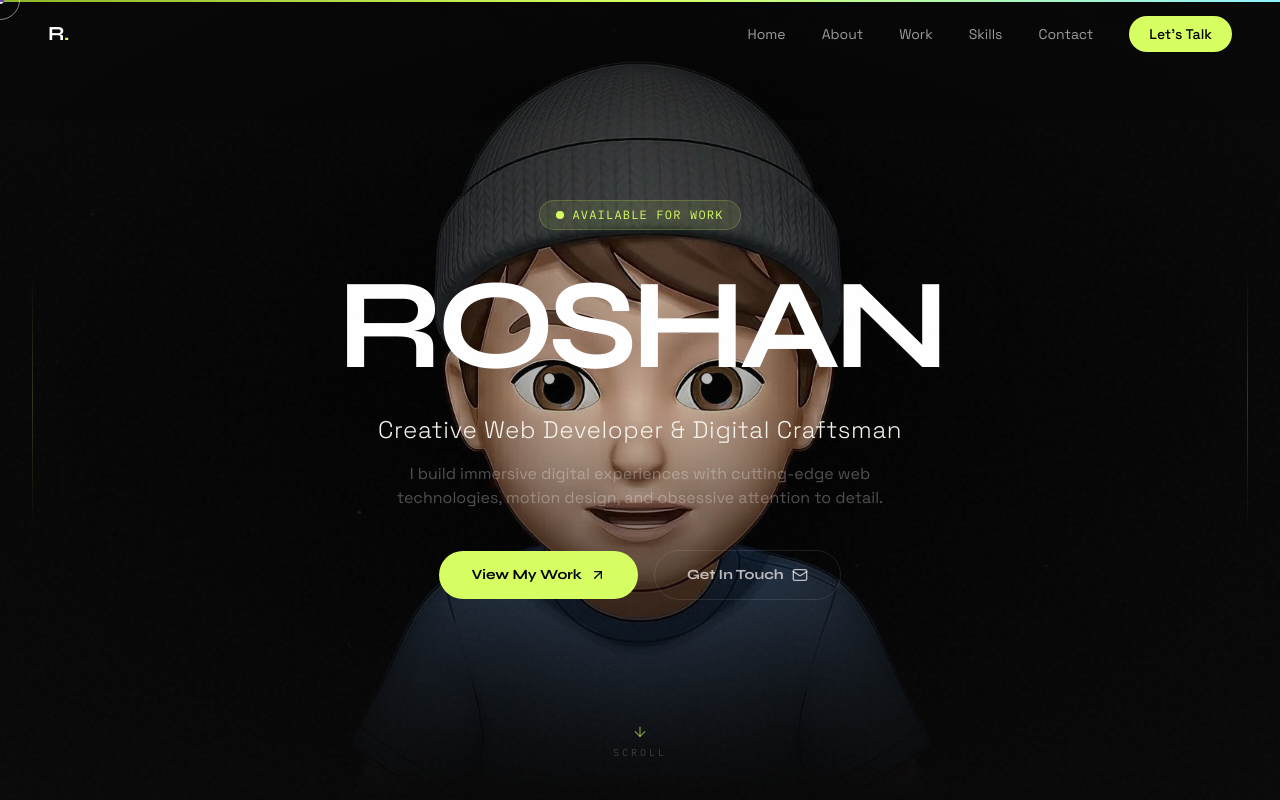
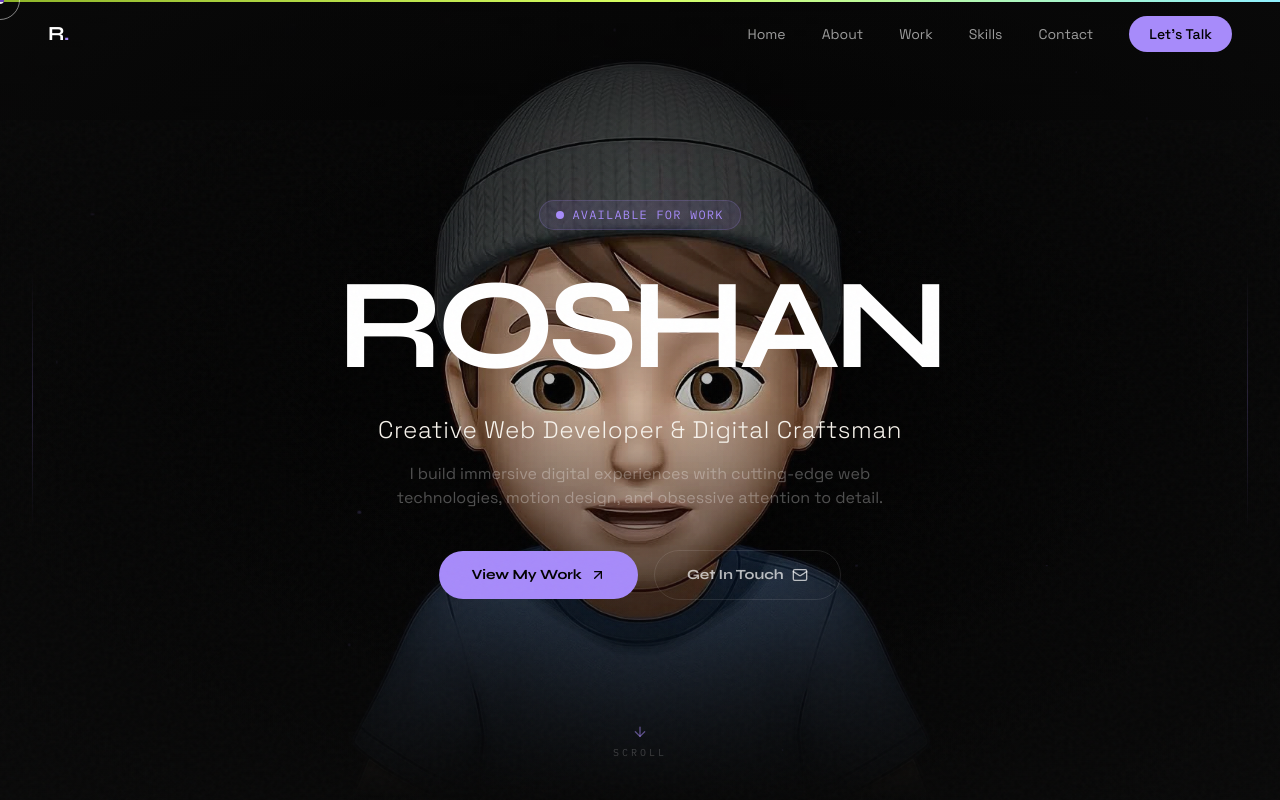
Before and after one commit to Roshan3690/PORTFOLIO_Dev.Ross, a Next.js app: page / in a window 1280 px wide. Shown: the top 800 px of the page. Built offline with nearby package versions, Linux system fonts and the light colour scheme.

Commit message:
Fix target tailwind configs returning to lime theme

```diff
--- a/tailwind.config.ts
+++ b/tailwind.config.ts
@@ -15,9 +15,9 @@ const config: Config = {
       },
       colors: {
         accent: {
-          DEFAULT: '#d7ff62',
-          light: '#90f1ff',
-          dark: '#8fb52a',
+          DEFAULT: '#a78bfa',
+          light: '#c4b5fd',
+          dark: '#7c3aed',
         },
         surface: {
           '900': '#050505',
@@ -47,8 +47,8 @@ const config: Config = {
           '50%': { transform: 'translateY(-20px) rotate(1deg)' },
         },
         pulseGlow: {
-          '0%, 100%': { boxShadow: '0 0 20px rgba(215, 255, 98, 0.2)' },
-          '50%': { boxShadow: '0 0 60px rgba(144, 241, 255, 0.35)' },
+          '0%, 100%': { boxShadow: '0 0 20px rgba(167, 139, 250, 0.2)' },
+          '50%': { boxShadow: '0 0 60px rgba(167, 139, 250, 0.45)' },
         },
         marquee: {
           '0%': { transform: 'translateX(0%)' },
```
